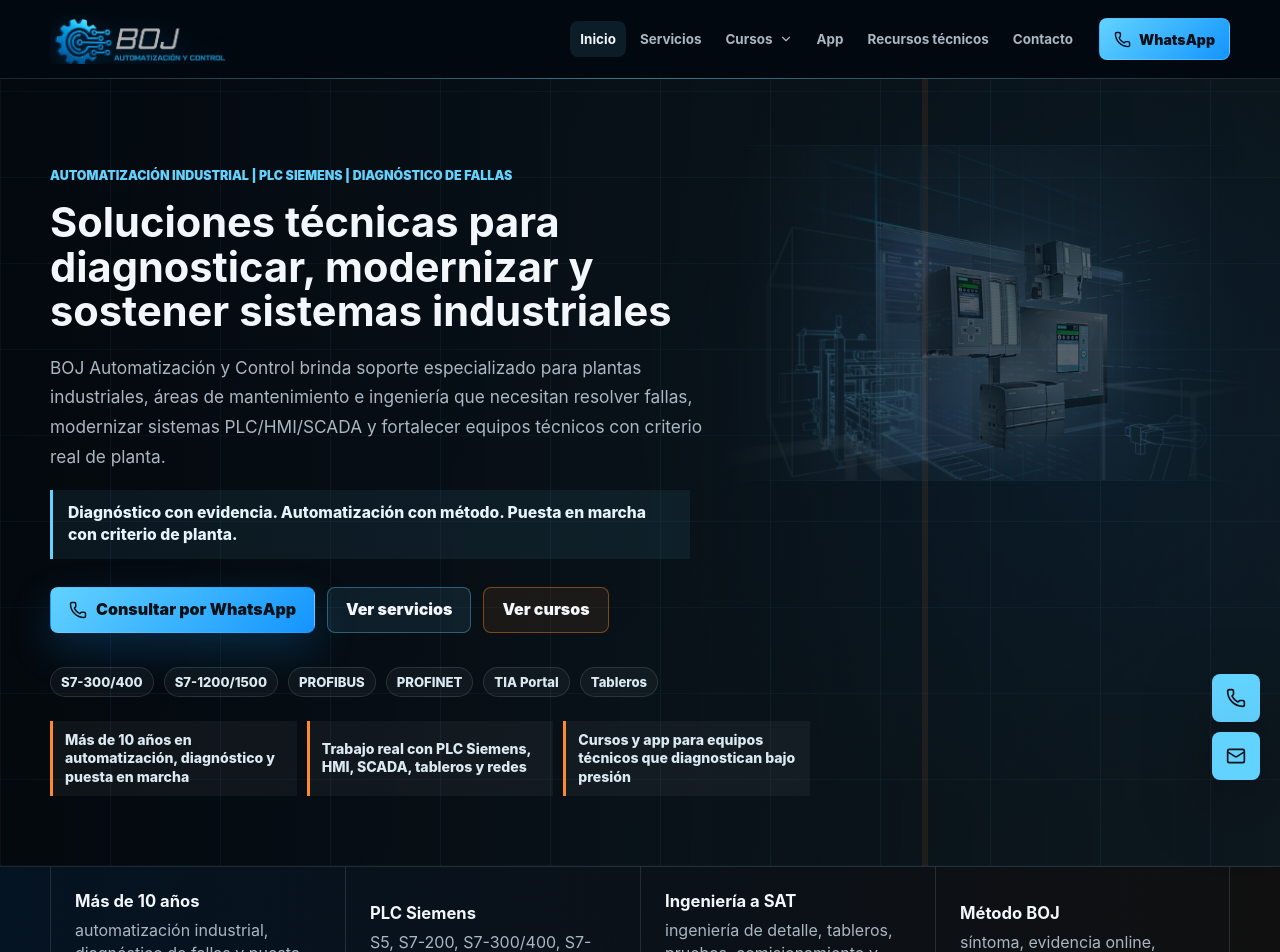
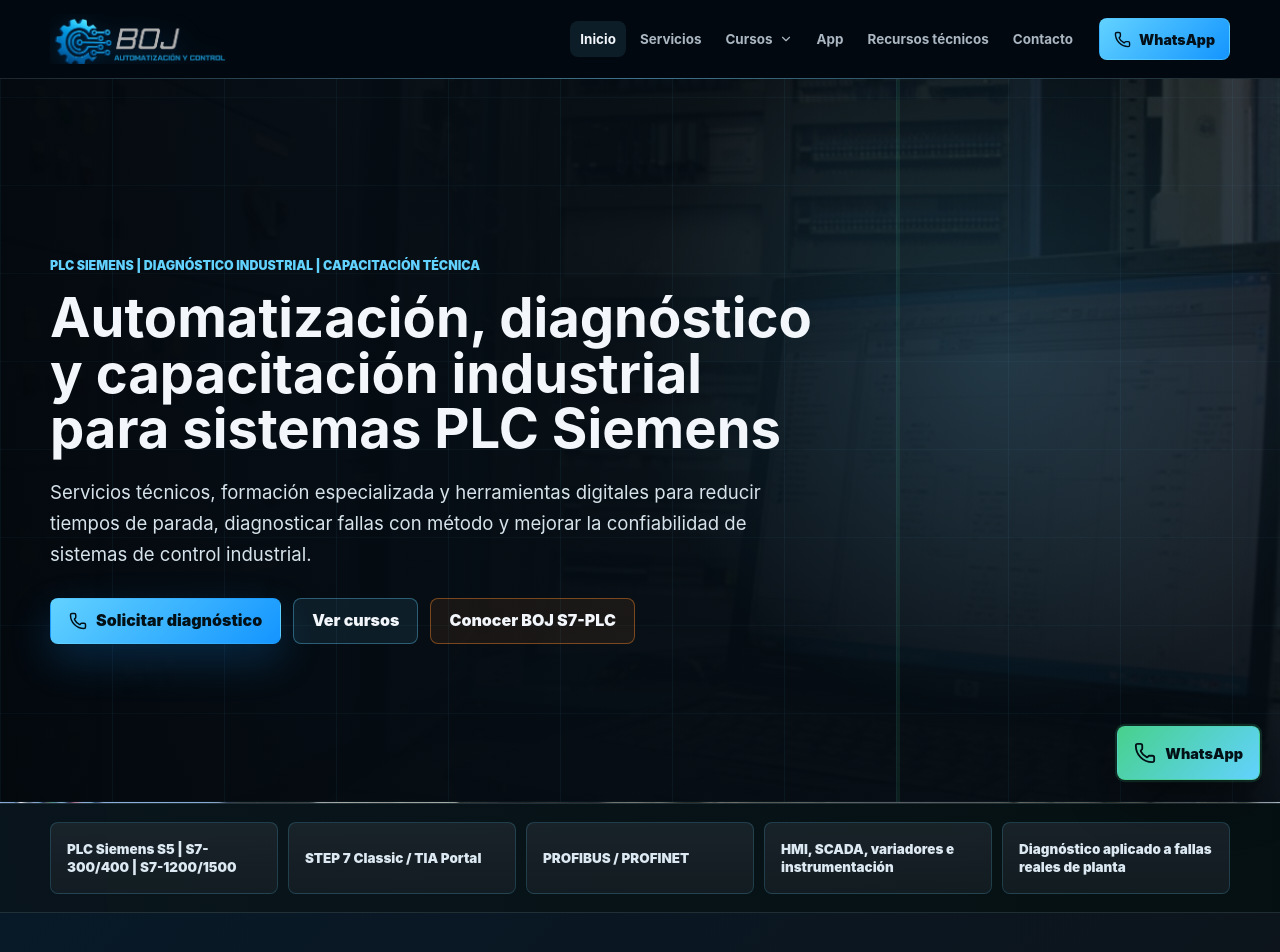
Before and after one commit to bojautomatizacionycontrol-code/boj-automatizacion-web, a React (Vite) app: page /#/inicio in a window 1280 px wide. Shown: the top 952 px of the page. Built offline with nearby package versions, Linux system fonts and the light colour scheme.

Commit message:
mejora hero home y contacto whatsapp

```diff
--- a/src/App.jsx
+++ b/src/App.jsx
@@ -49,7 +49,6 @@
   services,
   technicalResources,
   tiaCourse,
-  trustSignals,
   whyBoj,
 } from "./content.js";
 import bojLogo from "./assets/boj-logo-web.png";
@@ -103,6 +102,14 @@
   "Migraciones",
   "Redes industriales",
   "App de diagnóstico",
+];
+
+const technicalCredibilityBadges = [
+  "PLC Siemens S5 | S7-300/400 | S7-1200/1500",
+  "STEP 7 Classic / TIA Portal",
+  "PROFIBUS / PROFINET",
+  "HMI, SCADA, variadores e instrumentación",
+  "Diagnóstico aplicado a fallas reales de planta",
 ];
 
 const projectVisuals = [
@@ -343,40 +350,24 @@
 function HomePage() {
   return (
     <>
-      <section className="hero">
-        <div className="hero-visual" aria-hidden="true">
-          <HeroAssetVisual />
-        </div>
+      <section
+        className="hero hero-industrial-bg"
+        style={{ "--hero-bg": `url(${panelDiagnosticVisual})` }}
+      >
         <div className="section-container hero-content">
-          <p className="eyebrow">Automatización industrial | PLC Siemens | Diagnóstico de fallas</p>
-          <h1>Soluciones técnicas para diagnosticar, modernizar y sostener sistemas industriales</h1>
+          <p className="eyebrow">PLC Siemens | Diagnóstico industrial | Capacitación técnica</p>
+          <h1>Automatización, diagnóstico y capacitación industrial para sistemas PLC Siemens</h1>
           <p className="hero-subtitle">
-            BOJ Automatización y Control brinda soporte especializado para plantas industriales,
-            áreas de mantenimiento e ingeniería que necesitan resolver fallas, modernizar
-            sistemas PLC/HMI/SCADA y fortalecer equipos técnicos con criterio real de planta.
-          </p>
-          <p className="hero-positioning">
-            Diagnóstico con evidencia. Automatización con método. Puesta en marcha con criterio de planta.
+            Servicios técnicos, formación especializada y herramientas digitales para reducir tiempos
+            de parada, diagnosticar fallas con método y mejorar la confiabilidad de sistemas de
+            control industrial.
           </p>
           <div className="hero-actions">
-            <PrimaryLink href={whatsappUrl("Hola, escribo desde la web de BOJ por una consulta técnica sobre falla de planta, PLC Siemens o automatización industrial.")}>
-              <Phone size={18} /> Consultar por WhatsApp
+            <PrimaryLink href={whatsappUrl("Hola, necesito consultar por diagnóstico, automatización o capacitación industrial.")}>
+              <Phone size={18} /> Solicitar diagnóstico
             </PrimaryLink>
-            <SecondaryLink href="#/servicios">Ver servicios</SecondaryLink>
-            <GhostLink href="#/cursos">Ver cursos</GhostLink>
-          </div>
-          <div className="hero-metrics" aria-label="Áreas de trabajo">
-            <span>S7-300/400</span>
-            <span>S7-1200/1500</span>
-            <span>PROFIBUS</span>
-            <span>PROFINET</span>
-            <span>TIA Portal</span>
-            <span>Tableros</span>
-          </div>
-          <div className="hero-proof-grid" aria-label="Señales de experiencia técnica">
-            <span>Más de 10 años en automatización, diagnóstico y puesta en marcha</span>
-            <span>Trabajo real con PLC Siemens, HMI, SCADA, tableros y redes</span>
-            <span>Cursos y app para equipos técnicos que diagnostican bajo presión</span>
+            <SecondaryLink href="#/cursos">Ver cursos</SecondaryLink>
+            <GhostLink href="#/app">Conocer BOJ S7-PLC</GhostLink>
           </div>
         </div>
       </section>
@@ -1247,12 +1238,11 @@
 
 function TrustBar() {
   return (
-    <section className="trust-bar" aria-label="Resumen técnico BOJ">
+    <section className="trust-bar" aria-label="Especialización técnica BOJ">
       <div className="section-container trust-grid">
-        {trustSignals.map((signal) => (
-          <div className="trust-item" key={signal.value}>
-            <strong>{signal.value}</strong>
-            <span>{signal.label}</span>
+        {technicalCredibilityBadges.map((badge) => (
+          <div className="trust-item" key={badge}>
+            <span>{badge}</span>
           </div>
         ))}
       </div>
@@ -1343,14 +1333,6 @@
         </div>
       </div>
     </section>
-  );
-}
-
-function HeroAssetVisual() {
-  return (
-    <div className="hero-asset-visual">
-      <img src={plcCabinetVisual} alt="" loading="lazy" />
-    </div>
   );
 }
 
@@ -1828,14 +1810,16 @@
 
 function FloatingContact() {
   return (
-    <div className="floating-contact" aria-label="Contactos rápidos">
-      <a href={whatsappUrl("Hola, escribo desde la web de BOJ para realizar una consulta técnica.")} aria-label="Consultar por WhatsApp">
-        <Phone size={20} />
-      </a>
-      <a href={`mailto:${contact.email}`} aria-label="Enviar email">
-        <Mail size={20} />
-      </a>
-    </div>
+    <a
+      className="floating-contact"
+      href={whatsappUrl("Hola, necesito consultar por diagnóstico, automatización o capacitación industrial.")}
+      target="_blank"
+      rel="noreferrer"
+      aria-label="Consultar por WhatsApp sobre diagnóstico, automatización o capacitación industrial"
+    >
+      <Phone size={22} />
+      <span>WhatsApp</span>
+    </a>
   );
 }
 
--- a/src/styles.css
+++ b/src/styles.css
@@ -258,28 +258,34 @@
 
 .hero {
   position: relative;
-  min-height: min(760px, calc(100svh - 76px));
+  min-height: calc(100svh - 76px);
   display: grid;
   align-items: center;
-  padding: 86px 0 70px;
+  padding: 96px 0 78px;
   isolation: isolate;
   border-bottom: 1px solid var(--line);
   background:
-    linear-gradient(90deg, rgba(3, 8, 13, 0.96) 0%, rgba(7, 16, 23, 0.88) 48%, rgba(7, 16, 23, 0.62) 100%),
-    radial-gradient(circle at 82% 42%, rgba(20, 149, 255, 0.22), transparent 36%),
+    linear-gradient(90deg, rgba(3, 8, 13, 0.98) 0%, rgba(5, 13, 20, 0.92) 44%, rgba(5, 13, 20, 0.7) 100%),
+    linear-gradient(180deg, rgba(3, 8, 13, 0.38), rgba(3, 8, 13, 0.86)),
+    var(--hero-bg, none),
     linear-gradient(135deg, #071017, #111b21 56%, #17242b);
+  background-position: center, center, center right, center;
+  background-repeat: no-repeat;
+  background-size: cover;
 }
 
 .hero::before {
   content: "";
   position: absolute;
   inset: 0;
-  z-index: -2;
-  background:
-    linear-gradient(90deg, transparent 0 72%, rgba(255, 138, 42, 0.12) 72% 72.5%, transparent 72.5%),
-    repeating-linear-gradient(90deg, rgba(98, 210, 255, 0.08) 0 1px, transparent 1px 110px),
-    repeating-linear-gradient(0deg, rgba(98, 210, 255, 0.06) 0 1px, transparent 1px 86px);
-  opacity: 0.72;
+  z-index: -1;
+  background:
+    radial-gradient(circle at 78% 38%, rgba(98, 210, 255, 0.22), transparent 34%),
+    linear-gradient(90deg, transparent 0 70%, rgba(71, 209, 140, 0.14) 70% 70.32%, transparent 70.32%),
+    repeating-linear-gradient(90deg, rgba(98, 210, 255, 0.08) 0 1px, transparent 1px 112px),
+    repeating-linear-gradient(0deg, rgba(98, 210, 255, 0.055) 0 1px, transparent 1px 88px);
+  opacity: 0.68;
+  pointer-events: none;
 }
 
 .hero-content {
@@ -289,7 +295,7 @@
 }
 
 .hero-content > * {
-  max-width: 760px;
+  max-width: 790px;
 }
 
 .eyebrow {
@@ -336,47 +342,16 @@
 }
 
 .hero-subtitle {
-  font-size: clamp(0.98rem, 1.52vw, 1.08rem);
-  max-width: 660px;
+  max-width: 720px;
+  color: #d7e3eb;
+  font-size: clamp(1rem, 1.45vw, 1.16rem);
+  line-height: 1.68;
 }
 
 .hero h1 {
-  max-width: 720px;
-  font-size: clamp(1.88rem, 3.25vw, 3.05rem);
-  line-height: 1.06;
-}
-
-.hero-positioning {
-  max-width: 640px;
-  margin: 18px 0 0;
-  padding: 12px 15px;
-  border-left: 3px solid var(--cyan);
-  color: #e6f4fb;
-  background: rgba(98, 210, 255, 0.07);
-  font-size: 0.98rem;
-  font-weight: 850;
-  line-height: 1.45;
-}
-
-.hero-proof-grid {
-  display: grid;
-  grid-template-columns: repeat(3, minmax(0, 1fr));
-  gap: 10px;
-  margin-top: 24px;
-  max-width: 760px;
-}
-
-.hero-proof-grid span {
-  min-height: 54px;
-  display: flex;
-  align-items: center;
-  border-left: 3px solid var(--orange);
-  padding: 10px 12px;
-  color: #dbe9f2;
-  background: rgba(255, 255, 255, 0.045);
-  font-size: 0.88rem;
-  font-weight: 850;
-  line-height: 1.3;
+  max-width: 780px;
+  font-size: clamp(2.15rem, 4.25vw, 4.55rem);
+  line-height: 1.02;
 }
 
 .hero-actions,
@@ -448,31 +423,10 @@
   font-weight: 800;
 }
 
-.hero-visual {
-  position: absolute;
-  inset: 0;
-  pointer-events: none;
-  overflow: hidden;
-}
-
-.hero-asset-visual {
-  position: absolute;
-  right: max(2vw, calc((100vw - var(--container)) / 2 - 24px));
-  top: 30%;
-  width: min(560px, 42vw);
-  aspect-ratio: 16 / 10;
-  transform: translateY(-50%);
-  opacity: 0.3;
-  filter: saturate(1.15) contrast(1.05);
-}
-
-.hero-asset-visual img {
-  width: 100%;
-  height: 100%;
-  object-fit: cover;
-  border: 1px solid rgba(98, 210, 255, 0.22);
-  border-radius: 8px;
-  mask-image: linear-gradient(90deg, transparent 0%, #000 20%, #000 78%, transparent 100%);
+@media (min-width: 1041px) and (prefers-reduced-motion: no-preference) {
+  .hero.hero-industrial-bg {
+    background-attachment: fixed;
+  }
 }
 
 .industrial-panel {
@@ -602,38 +556,36 @@
 }
 
 .trust-bar {
-  border-bottom: 1px solid var(--line);
-  background:
-    linear-gradient(90deg, rgba(20, 149, 255, 0.08), rgba(255, 138, 42, 0.05)),
-    rgba(3, 8, 13, 0.86);
+  border-block: 1px solid var(--line);
+  background:
+    linear-gradient(90deg, rgba(98, 210, 255, 0.06), rgba(71, 209, 140, 0.035)),
+    rgba(3, 8, 13, 0.9);
 }
 
 .trust-grid {
   display: grid;
-  grid-template-columns: repeat(4, minmax(0, 1fr));
+  grid-template-columns: repeat(auto-fit, minmax(190px, 1fr));
+  gap: 10px;
+  padding-block: 18px;
 }
 
 .trust-item {
-  min-height: 112px;
-  display: grid;
-  align-content: center;
-  gap: 8px;
-  padding: 24px;
-  border-left: 1px solid var(--line);
-}
-
-.trust-item:last-child {
-  border-right: 1px solid var(--line);
-}
-
-.trust-item strong {
-  color: var(--text);
-  font-size: 1.04rem;
+  min-height: 72px;
+  display: flex;
+  align-items: center;
+  padding: 15px 16px;
+  border: 1px solid rgba(98, 210, 255, 0.18);
+  border-radius: 8px;
+  background:
+    linear-gradient(180deg, rgba(255, 255, 255, 0.052), rgba(255, 255, 255, 0.018)),
+    rgba(16, 26, 34, 0.7);
 }
 
 .trust-item span {
-  color: var(--muted);
-  line-height: 1.45;
+  color: #dce9f2;
+  font-size: 0.84rem;
+  font-weight: 900;
+  line-height: 1.35;
 }
 
 .method-section {
@@ -2572,23 +2524,54 @@
 
 .floating-contact {
   position: fixed;
-  right: 20px;
-  bottom: 20px;
+  right: calc(20px + env(safe-area-inset-right, 0px));
+  bottom: calc(20px + env(safe-area-inset-bottom, 0px));
   z-index: 40;
-  display: grid;
-  gap: 10px;
-}
-
-.floating-contact a {
-  display: grid;
-  place-items: center;
-  width: 48px;
-  height: 48px;
-  border: 1px solid var(--line-strong);
+  min-height: 54px;
+  display: inline-flex;
+  align-items: center;
+  justify-content: center;
+  gap: 9px;
+  padding: 13px 16px;
+  border: 1px solid rgba(71, 209, 140, 0.5);
   border-radius: 8px;
   color: #031016;
-  background: var(--cyan);
-  box-shadow: var(--shadow);
+  background: linear-gradient(135deg, var(--green), var(--cyan));
+  box-shadow:
+    0 18px 48px rgba(0, 0, 0, 0.36),
+    0 0 0 1px rgba(255, 255, 255, 0.08);
+  font-size: 0.9rem;
+  font-weight: 950;
+  animation: whatsappPulse 3.8s ease-in-out infinite;
+}
+
+.floating-contact svg {
+  flex: 0 0 auto;
+}
+
+@keyframes whatsappPulse {
+  0%,
+  100% {
+    box-shadow:
+      0 18px 48px rgba(0, 0, 0, 0.36),
+      0 0 0 0 rgba(71, 209, 140, 0.22);
+  }
+
+  50% {
+    box-shadow:
+      0 18px 48px rgba(0, 0, 0, 0.42),
+      0 0 0 8px rgba(71, 209, 140, 0.06);
+  }
+}
+
+@media (prefers-reduced-motion: reduce) {
+  .hero.hero-industrial-bg {
+    background-attachment: scroll;
+  }
+
+  .floating-contact {
+    animation: none;
+  }
 }
 
 @media (max-width: 1180px) {
@@ -2661,7 +2644,9 @@
 
   .hero {
     min-height: auto;
-    padding-top: 76px;
+    padding: 76px 0 66px;
+    background-attachment: scroll;
+    background-position: center;
   }
 
   .industrial-panel {
@@ -2767,9 +2752,11 @@
     width: min(calc(100% - 28px), var(--container));
   }
 
+  .hero {
+    min-height: min(760px, calc(100svh - 68px));
+  }
+
   .hero-content > *,
-  .hero-metrics,
-  .hero-proof-grid,
   .hero-subtitle {
     max-width: calc(100vw - 28px);
   }
@@ -2785,8 +2772,9 @@
 
   .hero h1 {
     max-width: 100%;
-    font-size: clamp(1.72rem, 5.35vw, 2.35rem);
+    font-size: clamp(1.58rem, 5vw, 2.2rem);
     line-height: 1.08;
+    text-wrap: balance;
   }
 
   .hero-positioning {
@@ -2828,9 +2816,7 @@
     grid-row: auto;
   }
 
-  .trust-item,
-  .trust-item:last-child {
-    border-inline: 1px solid var(--line);
+  .trust-item {
     min-height: auto;
   }
 
@@ -2839,10 +2825,6 @@
   }
 
   .industrial-panel {
-    display: none;
-  }
-
-  .hero-asset-visual {
     display: none;
   }
 
@@ -2892,6 +2874,14 @@
   }
 
   .floating-contact {
+    right: calc(14px + env(safe-area-inset-right, 0px));
+    bottom: calc(14px + env(safe-area-inset-bottom, 0px));
+    width: 50px;
+    min-height: 50px;
+    padding: 0;
+  }
+
+  .floating-contact span {
     display: none;
   }
 }
@@ -2926,7 +2916,7 @@
 
   .hero h1 {
     max-width: 100%;
-    font-size: clamp(1.42rem, 6.7vw, 1.82rem);
+    font-size: clamp(1.36rem, 5.65vw, 1.7rem);
     line-height: 1.08;
   }
 
@@ -2936,7 +2926,7 @@
   }
 
   .hero-subtitle {
-    font-size: 0.96rem;
+    font-size: 0.94rem;
     line-height: 1.65;
   }
 
```
Also changed, not shown: 1 other file (tests, documents, lock files or other folders).
